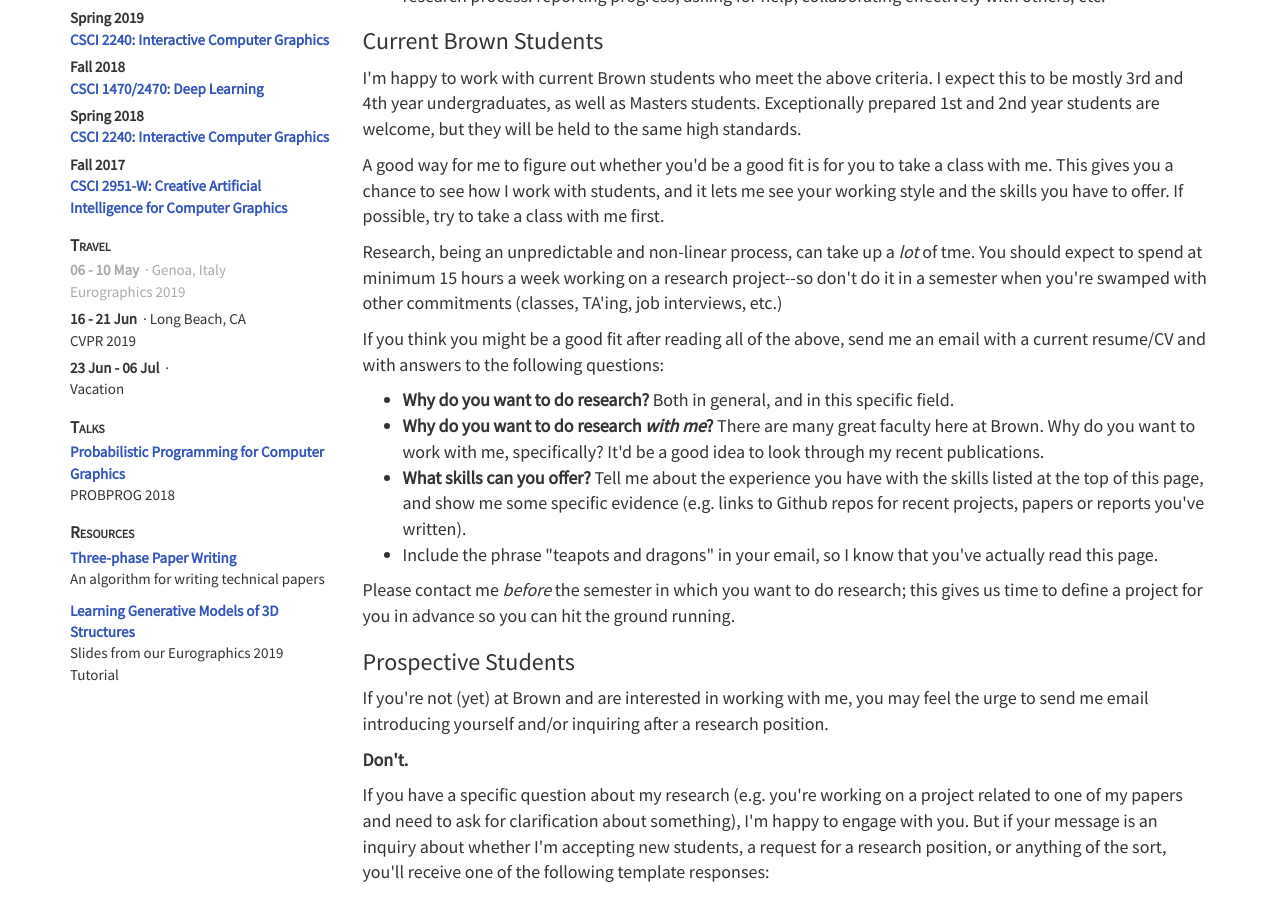
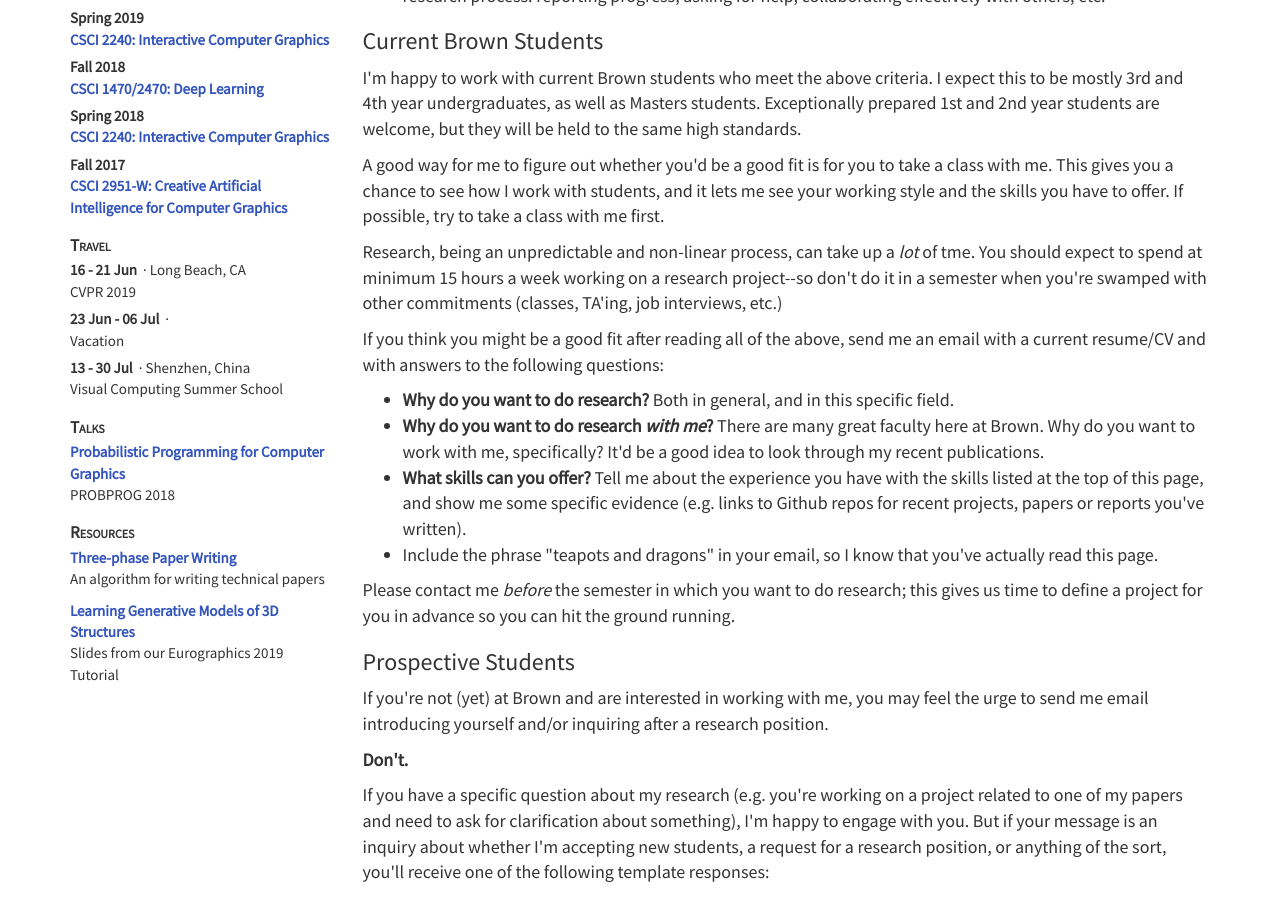
Before and after one commit to dritchie/dritchie.github.io, a Jekyll site: the page built from prospective_students.html, in a window 1280 px wide and 900 px high, scrolled down 660 px. Built offline with Jekyll 4.4.1, drawn with Linux system fonts in a browser that asks for light colours.

Commit message:
Add Shenzhen summer school to travel.

```diff
--- a/_data/travel.json
+++ b/_data/travel.json
@@ -152,6 +152,13 @@
 			"startdate": "2019-06-23",
 			"enddate": "2019-07-06",
 			"event": "Vacation"
+		},
+
+		{
+			"startdate": "2019-07-13",
+			"enddate": "2019-07-30",
+			"event": "Visual Computing Summer School",
+			"location": "Shenzhen, China"
 		}
 	]
 }
```
